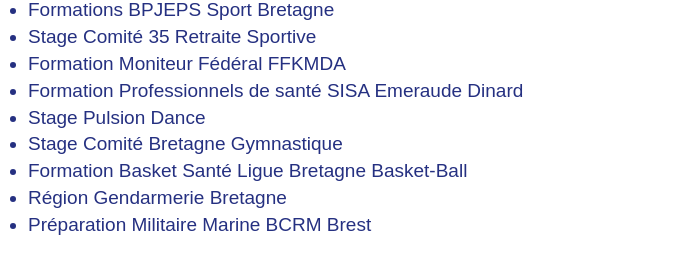
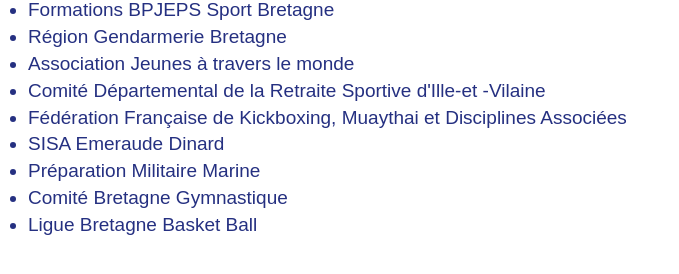
Before and after one commit to Mapi-3/meteo-dinard, a plain HTML site: page liste-groupes.html in a window 1280 px wide. Shown: the whole page, without its empty margins (0-679 px from the left). Drawn offline with Linux system fonts and the light colour scheme.

Commit message:
Mise à jour liste groupes accueillis

```diff
--- a/liste-groupes.html
+++ b/liste-groupes.html
@@ -1 +1 @@
-<!DOCTYPE html><html lang="fr"><head><meta charset="UTF-8"><style>body{margin:0;font-family:Arial,sans-serif;color:#253081;font-size:19px;line-height:1.1;background:transparent;}ul{margin:0;padding-left:28px;}li{margin-bottom:6px;font-weight:500;}</style></head><body><ul><li>Formations BPJEPS Sport Bretagne</li><li>Stage Comité 35 Retraite Sportive</li><li>Formation Moniteur Fédéral FFKMDA</li><li>Formation Professionnels de santé SISA Emeraude Dinard</li><li>Stage Pulsion Dance</li><li>Stage Comité Bretagne Gymnastique</li><li>Formation Basket Santé Ligue Bretagne Basket-Ball</li><li>Région Gendarmerie Bretagne</li><li>Préparation Militaire Marine BCRM Brest</li></ul></body></html>
+<!DOCTYPE html><html lang="fr"><head><meta charset="UTF-8"><style>body{margin:0;font-family:Arial,sans-serif;color:#253081;font-size:19px;line-height:1.1;background:transparent;}ul{margin:0;padding-left:28px;}li{margin-bottom:6px;font-weight:500;}</style></head><body><ul><li>Formations BPJEPS Sport Bretagne</li><li>Région Gendarmerie Bretagne</li><li>Association Jeunes à travers le monde</li><li>Comité Départemental de la Retraite Sportive d'Ille-et -Vilaine</li><li>Fédération Française de Kickboxing, Muaythai et Disciplines Associées</li><li>SISA Emeraude Dinard</li><li>Préparation Militaire Marine</li><li>Comité Bretagne Gymnastique</li><li>Ligue Bretagne Basket Ball</li></ul></body></html>
```
